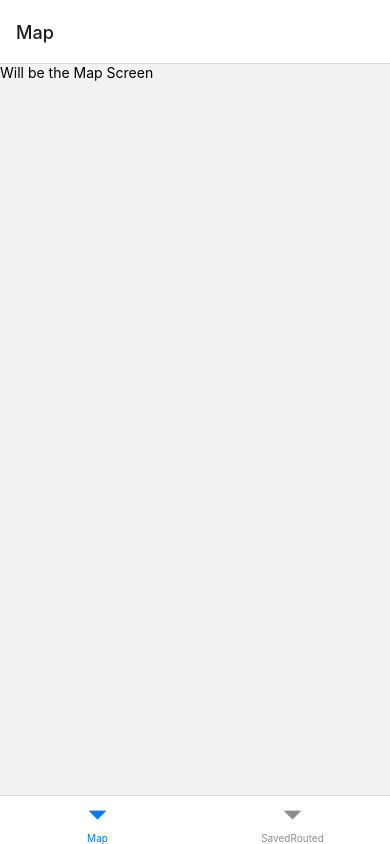
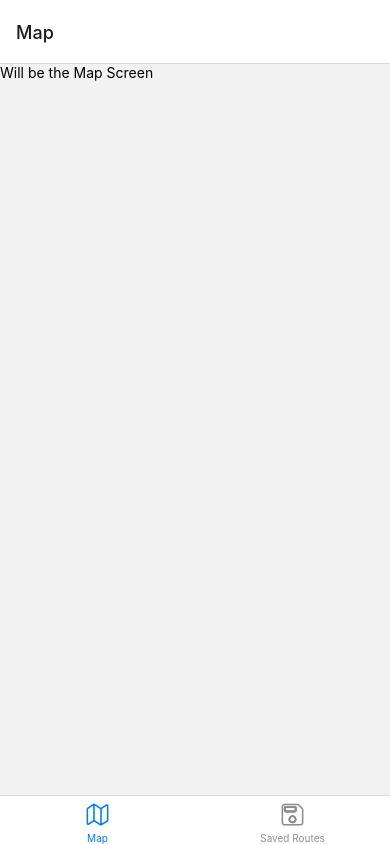
Before and after one commit to k1m0j/BachelorArbeit, a React Native app: screen / in a window 390 px wide. Built offline with nearby package versions, Linux system fonts and the light colour scheme.

Commit message:
Set up Navigation

```diff
--- a/App.js
+++ b/App.js
@@ -2,6 +2,7 @@ import { StatusBar } from "expo-status-bar";
 import { StyleSheet, Text, View } from "react-native";
 import { createBottomTabNavigator } from "@react-navigation/bottom-tabs";
 import { NavigationContainer } from "@react-navigation/native";
+import Ionicons from "@expo/vector-icons/Ionicons";
 
 import Map from "./screens/Map";
 import SavedRoutes from "./screens/SavedRouted";
@@ -14,8 +15,33 @@ export default function App() {
       <StatusBar style="auto"></StatusBar>
       <NavigationContainer>
         <Tab.Navigator>
-          <Tab.Screen name="Map" component={Map}></Tab.Screen>
-          <Tab.Screen name="SavedRouted" component={SavedRoutes}></Tab.Screen>
+          <Tab.Screen
+            name="Map"
+            component={Map}
+            options={{
+              tabBarIcon: ({ color, size }) => (
+                <Ionicons
+                  name="map-outline"
+                  size={size}
+                  color={color}
+                ></Ionicons>
+              ),
+            }}
+          ></Tab.Screen>
+          <Tab.Screen
+            name="SavedRouted"
+            component={SavedRoutes}
+            options={{
+              title: "Saved Routes",
+              tabBarIcon: ({ color, size }) => (
+                <Ionicons
+                  name="save-outline"
+                  size={size}
+                  color={color}
+                ></Ionicons>
+              ),
+            }}
+          ></Tab.Screen>
         </Tab.Navigator>
       </NavigationContainer>
     </>
```
